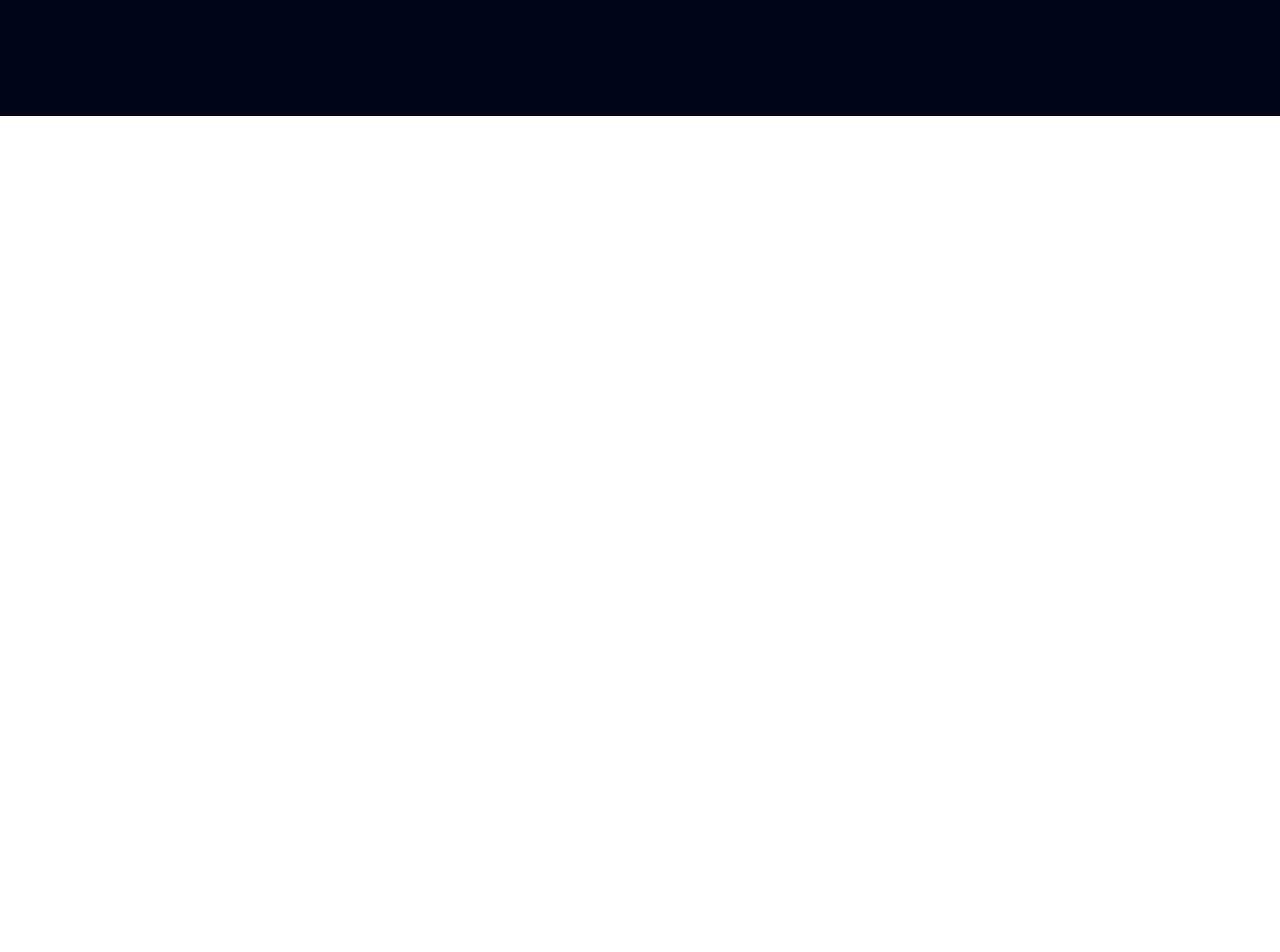
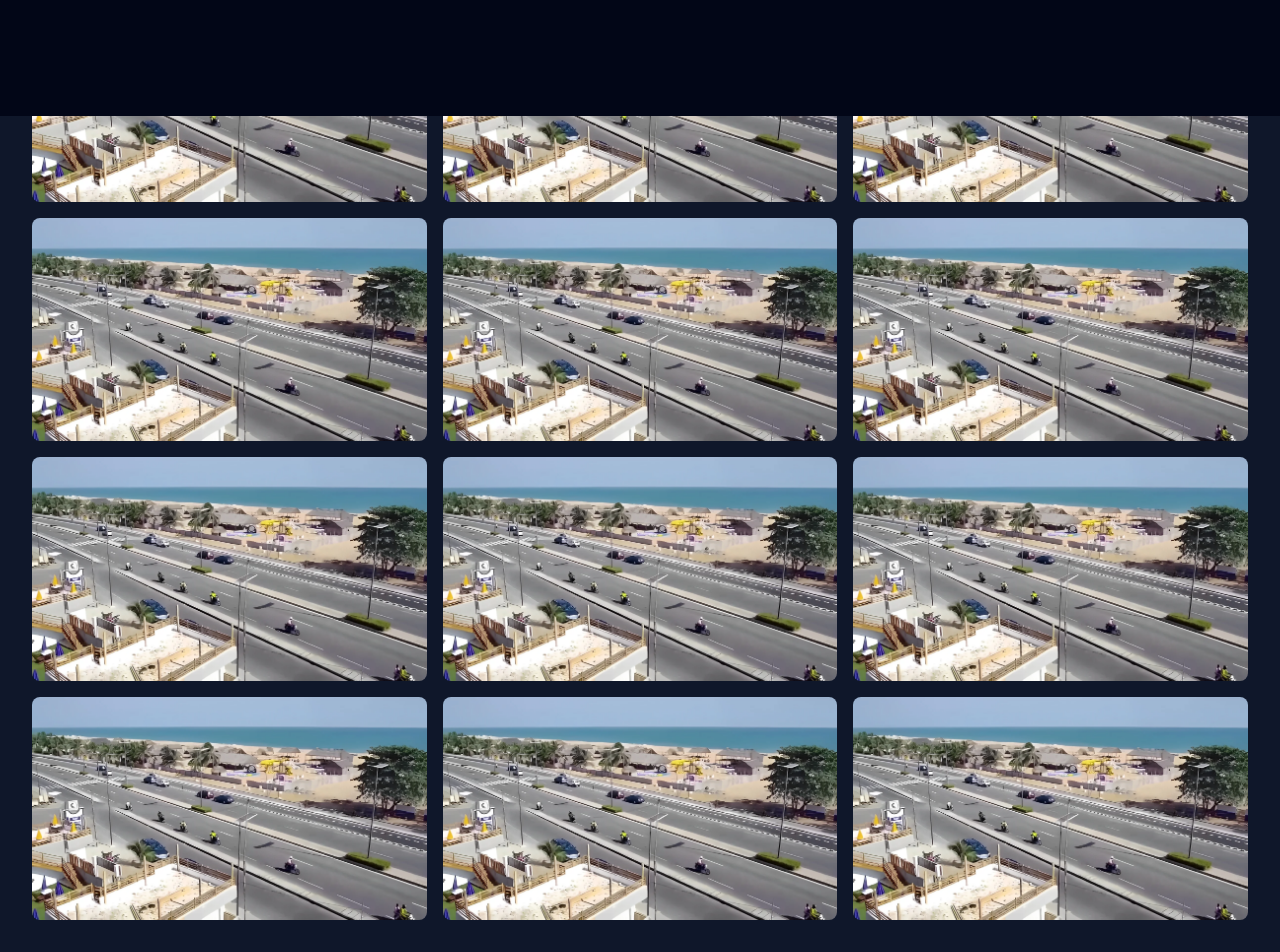
Before and after one commit to rayague/circuit-route-des-peches, a Next.js app: page /home in a window 1280 px wide. Shown: the part 1484-2436 px from the top of the page. Before the commit the page ends 1403 px from the top, so only its background shows below. Built offline with nearby package versions, Linux system fonts and the light colour scheme.

Commit message:
correction

```diff
--- a/app/home/page.tsx
+++ b/app/home/page.tsx
@@ -32,33 +32,157 @@ export default function Home() {
       </div>
       <div className="w-full bg-slate-800 p-4 rounded-lg bo my-16  shadow-lg shadow-orange-900">
         <p className="text-lg font-light">
-          Lorem ipsum dolor sit amet, consectetur adipisicing elit. Quae placeat
-          quasi consequuntur molestias similique ullam at eius a praesentium
-          autem fuga recusandae voluptates sapiente ab, alias illo, vitae vel
-          in? Lorem, ipsum dolor sit amet consectetur adipisicing elit. Tempore
-          vero repellat doloremque distinctio, sit placeat possimus, eaque
-          sapiente a sed adipisci quaerat perspiciatis officia voluptas
-          temporibus velit nobis quidem eligendi quo harum aperiam voluptates
-          pariatur. Consequuntur rem animi eligendi harum ut commodi odit
-          temporibus, adipisci tempora facilis autem nisi quibusdam magni
-          architecto nam fugiat at itaque dolore vitae totam ullam ex. Natus
-          tenetur neque eos temporibus debitis molestias animi ipsam eum harum,
-          accusantium deleniti? Nobis, sed voluptatibus exercitationem natus
-          illum dolorum minima ullam id sapiente officia sint ipsam architecto
-          pariatur doloremque eum nisi esse dicta assumenda inventore! Sit
-          dignissimos quidem fuga asperiores, magni neque necessitatibus esse
-          vero quas maxime voluptatem facilis illum reiciendis veniam inventore
-          hic reprehenderit velit a corporis aperiam. Praesentium cum ipsam
-          incidunt quo facilis repellat fugiat nisi ut. Doloremque esse quam
-          libero. Asperiores voluptatibus vel porro omnis veniam aliquid nostrum
-          dolorem aliquam eaque aut adipisci reprehenderit voluptas cum, dolor
-          doloremque quam voluptatem necessitatibus veritatis dolores quibusdam?
-          Quod, eos. Id dolorum veritatis repellat dolorem accusantium fugiat!
-          Soluta quasi molestiae ipsa rem autem enim eaque nostrum officiis!
-          Velit eligendi consequatur rem corporis! Tempore hic voluptatum soluta
-          natus in consectetur unde modi quos libero, assumenda veritatis
-          obcaecati eligendi deserunt sapiente.
+          La{" "}
+          <span className="text-2xl text-orange-600 font-bold">
+            Route des Pêches
+          </span>{" "}
+          est bien plus qu'un simple itinéraire, c'est un véritable voyage
+          sensoriel au cœur de la Provence, où chaque kilomètre parcouru vous
+          dévoile une nouvelle merveille. S'étendant sur environ{" "}
+          <span className="text-2xl text-orange-600 font-bold">
+            100 kilomètres
+          </span>{" "}
+          à travers les magnifiques départements du Var et des Alpes-Maritimes,
+          elle vous invite à découvrir un paysage où la nature et l'authenticité
+          de la région se rencontrent à chaque virage. Au fil de la route, les
+          vergers de pêches s'étendent à perte de vue, offrant une explosion de
+          couleurs et de parfums grâce aux fruits mûrs, juteux et sucrés,
+          récoltés directement sur les arbres. Vous croiserez des villages
+          typiques de la Provence, comme Fréjus, où l'histoire romaine se mêle à
+          l'atmosphère méditerranéenne, et Puget-sur-Argens, un charmant village
+          aux rues étroites et pavées, où la douceur de vivre semble flotter
+          dans l'air. La route traverse également le massif de l'Esterel, dont
+          les montagnes aux formes sculptées par le vent et le temps offrent des
+          panoramas à couper le souffle sur la mer Méditerranée. Les plages
+          immaculées de la région, comme celles de Bormes-les-Mimosas, sont des
+          havres de paix parfaits pour se détendre après une journée de
+          découvertes. En chemin, ne manquez pas les marchés provençaux,
+          regorgeant de produits artisanaux locaux, où vous pourrez déguster des
+          pêches gorgées de soleil, des confitures maison, du miel parfumé, ou
+          encore des vins du Var aux arômes envoûtants. Les amateurs d'histoire
+          seront comblés par les vestiges antiques de Fréjus, avec son
+          amphithéâtre romain et son musée archéologique, témoins du riche passé
+          de cette région. La Route des Pêches est également un paradis pour les
+          amoureux de la nature et des activités de plein air : des randonnées
+          inoubliables dans le massif de l'Esterel aux activités nautiques le
+          long des plages. Chaque étape est une nouvelle occasion d'explorer les
+          paysages grandioses de la région, de goûter à des saveurs locales
+          exquises et de plonger dans un patrimoine culturel et naturel
+          incomparable. Ce parcours, parsemé de merveilles et de découvertes,
+          vous promet une immersion totale dans la beauté sauvage et la douceur
+          de vivre de la Provence.
         </p>
+      </div>
+
+      <div className="grid grid-cols-2 md:grid-cols-3 gap-4">
+        <div>
+          <Image
+            className="h-auto max-w-full rounded-lg"
+            src="/image3.webp"
+            alt=""
+            width={500}
+            height={100}
+          />
+        </div>
+        <div>
+          <Image
+            className="h-auto max-w-full rounded-lg"
+            src="/image3.webp"
+            alt=""
+            width={500}
+            height={100}
+          />
+        </div>
+        <div>
+          <Image
+            className="h-auto max-w-full rounded-lg"
+            src="/image3.webp"
+            alt=""
+            width={500}
+            height={100}
+          />
+        </div>
+        <div>
+          <Image
+            className="h-auto max-w-full rounded-lg"
+            src="/image3.webp"
+            alt=""
+            width={500}
+            height={100}
+          />
+        </div>
+        <div>
+          <Image
+            className="h-auto max-w-full rounded-lg"
+            src="/image3.webp"
+            alt=""
+            width={500}
+            height={100}
+          />
+        </div>
+        <div>
+          <Image
+            className="h-auto max-w-full rounded-lg"
+            src="/image3.webp"
+            alt=""
+            width={500}
+            height={100}
+          />
+        </div>
+        <div>
+          <Image
+            className="h-auto max-w-full rounded-lg"
+            src="/image3.webp"
+            alt=""
+            width={500}
+            height={100}
+          />
+        </div>
+        <div>
+          <Image
+            className="h-auto max-w-full rounded-lg"
+            src="/image3.webp"
+            alt=""
+            width={500}
+            height={100}
+          />
+        </div>
+        <div>
+          <Image
+            className="h-auto max-w-full rounded-lg"
+            src="/image3.webp"
+            alt=""
+            width={500}
+            height={100}
+          />
+        </div>
+        <div>
+          <Image
+            className="h-auto max-w-full rounded-lg"
+            src="/image3.webp"
+            alt=""
+            width={500}
+            height={100}
+          />
+        </div>
+        <div>
+          <Image
+            className="h-auto max-w-full rounded-lg"
+            src="/image3.webp"
+            alt=" /"
+            width={500}
+            height={100}
+          />
+        </div>
+        <div>
+          <Image
+            className="h-auto max-w-full rounded-lg"
+            src="/image3.webp"
+            alt=" /"
+            width={500}
+            height={100}
+          />
+        </div>
       </div>
     </div>
   );
```
Also changed, not shown: package.json (+7 -3 lines), 1 other file (tests, documents, lock files or other folders).
